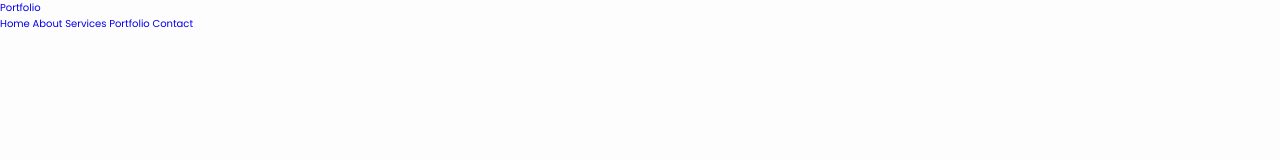
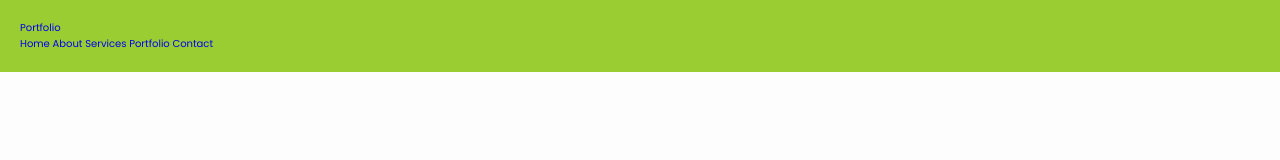
Before and after one commit to AnF1ldzZ/Project_PortfolioWebsite, a plain HTML site: page index.html in a window 1280 px wide. Drawn offline with nearby package versions, Linux system fonts and the light colour scheme.

Commit message:
edit .header | style.css

```diff
--- a/css/style.css
+++ b/css/style.css
@@ -30,4 +30,9 @@ body {
 
 .header {
     position: fixed;
+    top: 0;
+    left: 0;
+    width: 100%;
+    padding: 2rem;
+    background: yellowgreen;
 }
```
